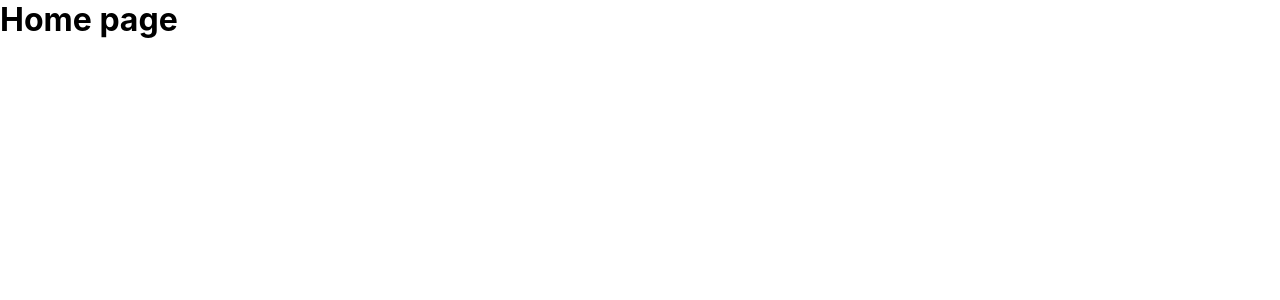
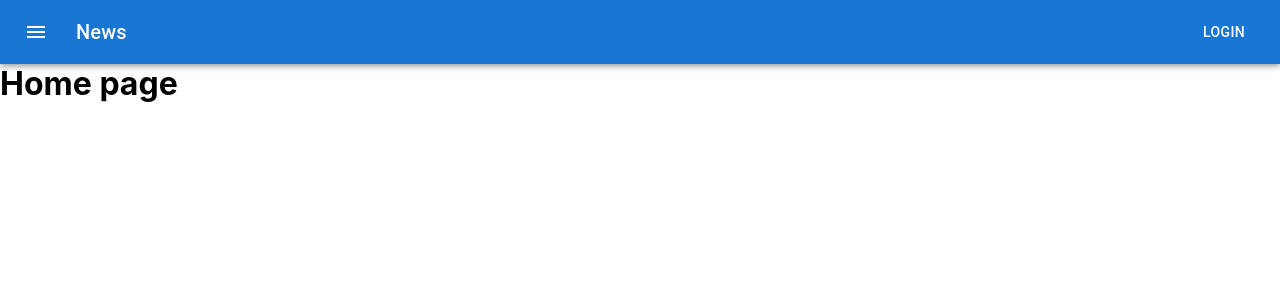
Before and after one commit to Adarsh0692/Personal-Projects, a React (Create React App) app: page / in a window 1280 px wide. Shown: the top 300 px of the page. Built offline with nearby package versions, Linux system fonts and the light colour scheme.

Commit message:
logout done

```diff
--- a/package.json
+++ b/package.json
@@ -3,6 +3,11 @@
   "version": "0.1.0",
   "private": true,
   "dependencies": {
+    "@emotion/react": "^11.11.0",
+    "@emotion/styled": "^11.11.0",
+    "@mui/icons-material": "^5.11.16",
+    "@mui/material": "^5.13.4",
+    "@mui/styled-engine-sc": "^5.12.0",
     "@reduxjs/toolkit": "^1.9.5",
     "@testing-library/jest-dom": "^5.16.5",
     "@testing-library/react": "^13.4.0",
@@ -13,6 +18,7 @@
     "react-redux": "^8.0.7",
     "react-router-dom": "^6.11.2",
     "react-scripts": "5.0.1",
+    "styled-components": "^5.3.11",
     "sweetalert2": "^11.7.10",
     "web-vitals": "^2.1.4"
   },
--- /dev/null
+++ b/src/pages/Header.js
@@ -0,0 +1,51 @@
+import React from 'react'
+import AppBar from '@mui/material/AppBar';
+import Box from '@mui/material/Box';
+import Toolbar from '@mui/material/Toolbar';
+import Typography from '@mui/material/Typography';
+import Button from '@mui/material/Button';
+import IconButton from '@mui/material/IconButton';
+import MenuIcon from '@mui/icons-material/Menu';
+import { useNavigate } from 'react-router-dom';
+
+export default function Header() {
+  const navigate = useNavigate()
+  const user = JSON.parse(localStorage.getItem('userData')) || []
+  const isLogin = user.find((user) => user.active.isActive === true)
+
+  const btnName = isLogin? 'Logout' : 'Login'
+
+  function handleLogout(name){
+     if(name === 'Logout'){
+      isLogin.active.isActive=false
+      localStorage.setItem('userData', JSON.stringify(user))
+      navigate('/login')
+     }else{
+        navigate('/login')
+     }
+     if(user.length===0){
+      navigate('/signup')
+     }
+  }
+  return (
+    <Box sx={{ flexGrow: 1 }}>
+      <AppBar position="static">
+        <Toolbar>
+          <IconButton
+            size="large"
+            edge="start"
+            color="inherit"
+            aria-label="menu"
+            sx={{ mr: 2 }}
+          >
+            <MenuIcon />
+          </IconButton>
+          <Typography variant="h6" component="div" sx={{ flexGrow: 1 }}>
+            News
+          </Typography>
+          <Button color="inherit" onClick={() =>handleLogout(btnName)}>{btnName}</Button>
+        </Toolbar>
+      </AppBar>
+    </Box>
+  )
+}
--- a/src/pages/Home.js
+++ b/src/pages/Home.js
@@ -1,8 +1,10 @@
 import React from 'react'
+import Header from './Header'
 
 function Home() {
   return (
     <div>
+      <Header/>
       <h1>Home page</h1>
     </div>
   )
```
Also changed, not shown: 1 other file (tests, documents, lock files or other folders).
